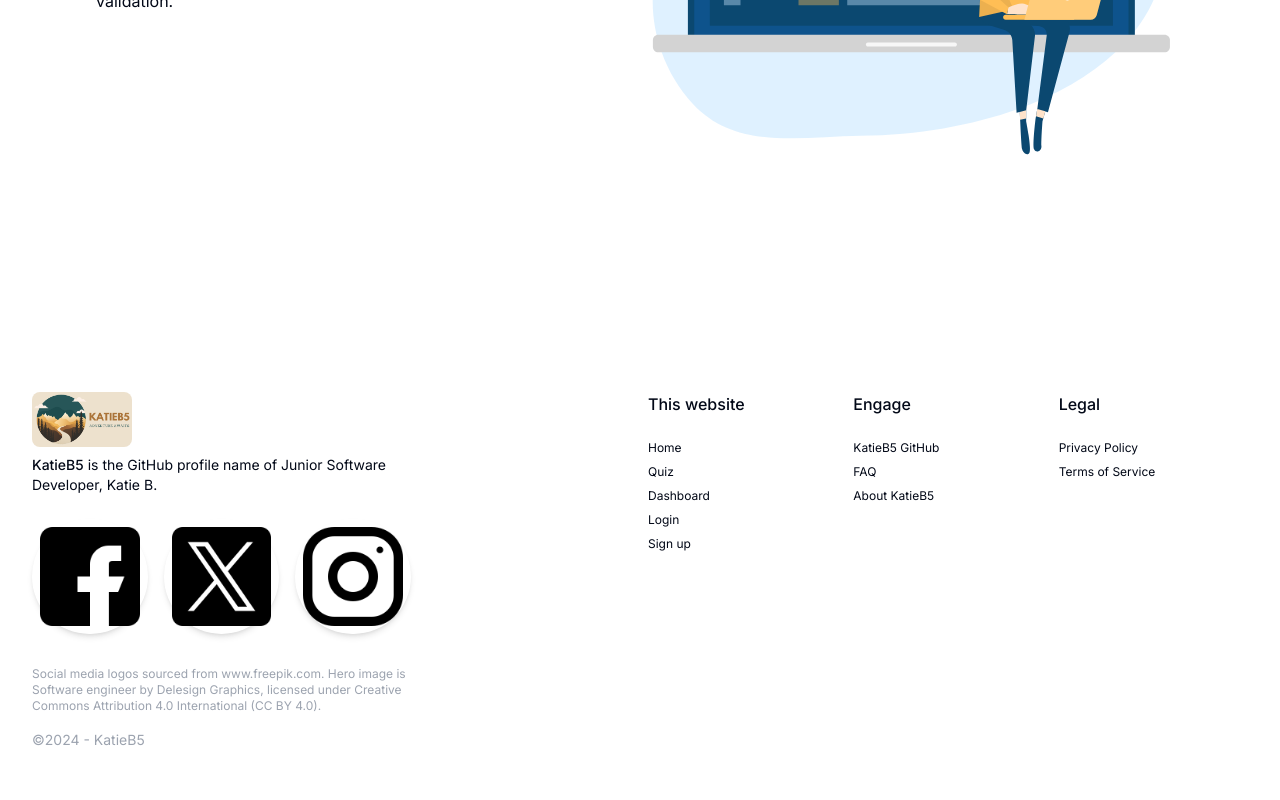
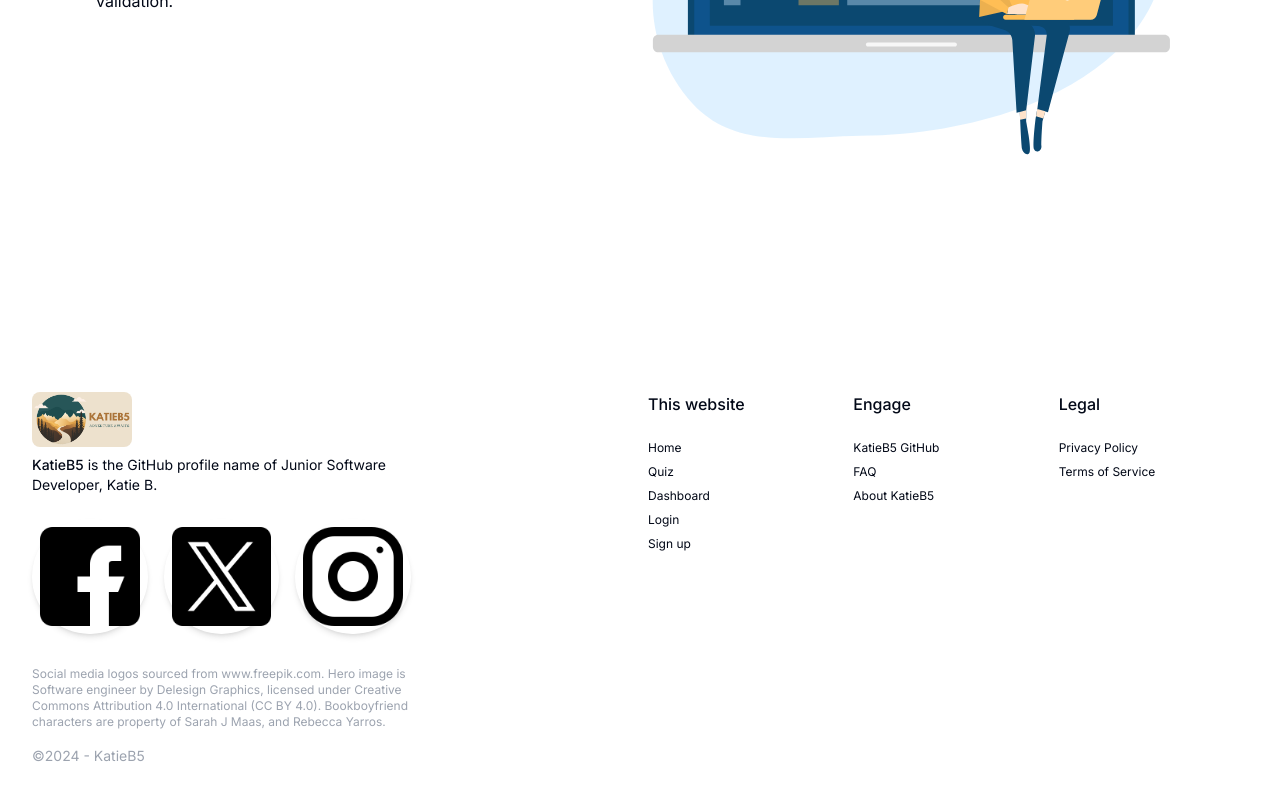
Before and after one commit to KatieB5/form-validation-app, a Next.js app: page / in a window 1280 px wide. Shown: the part 964-1764 px from the top of the page. Built offline with nearby package versions, Linux system fonts and the light colour scheme; a web font is replaced by a local one.

Commit message:
added author credit line to footer

```diff
--- a/src/components/Footer.tsx
+++ b/src/components/Footer.tsx
@@ -49,7 +49,7 @@ export const Footer = () => {
           <p className="text-xs text-gray-400 pb-4">
             Social media logos sourced from www.freepik.com. Hero image is Software engineer
             by Delesign Graphics, licensed under Creative Commons Attribution
-            4.0 International (CC BY 4.0).
+            4.0 International (CC BY 4.0). Bookboyfriend characters are property of Sarah J Maas, and Rebecca Yarros.
           </p>
           <p className="text-gray-400 text-sm">
             ©{new Date().getFullYear()} - KatieB5
```
